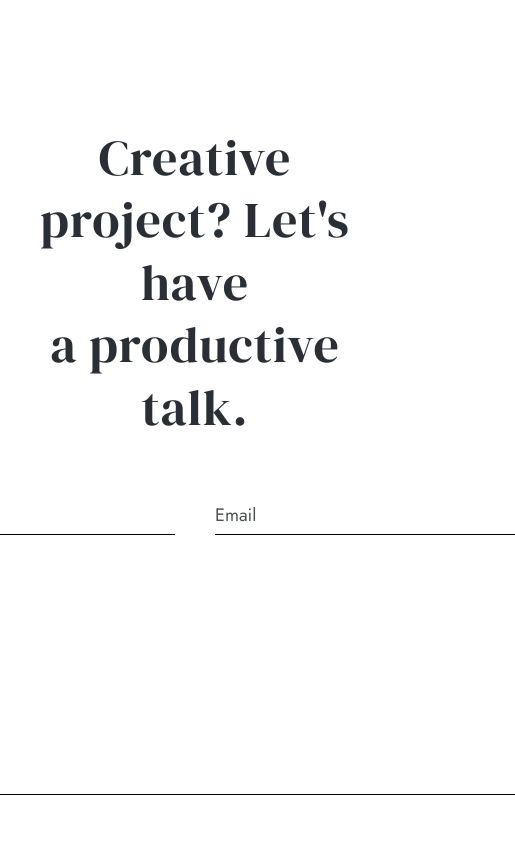
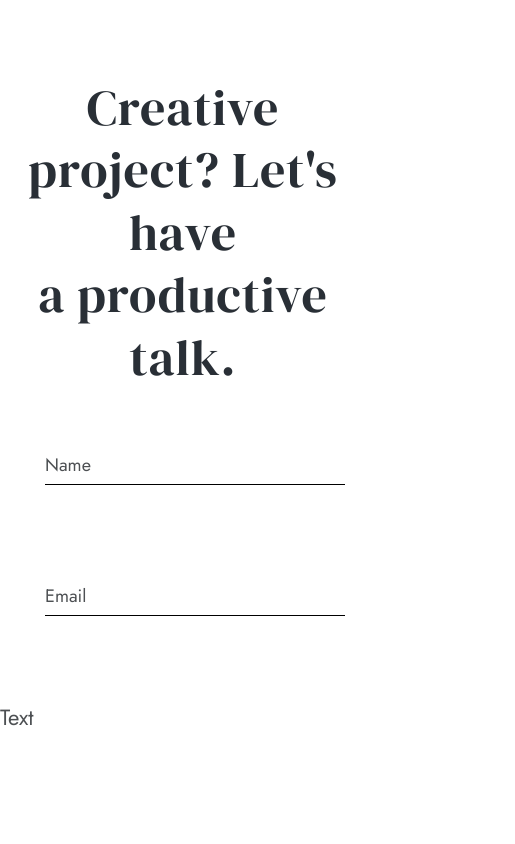
Before and after one commit to IdrisVeli1987/Interno, a React (Vite) app: page /AboutUs in a window 390 px wide. Shown: the part 1920-2764 px from the top of the page, 515 px wide, since content can reach past the window. Built offline with nearby package versions, Linux system fonts and the light colour scheme; no server answers.

Commit message:
add bootstrap cols

```diff
--- a/src/Components/AboutUs/Forms/index.jsx
+++ b/src/Components/AboutUs/Forms/index.jsx
@@ -21,14 +21,14 @@ const Forms = () => {
     <div className="container">
       <div className="row">
         <div className={styles.FormBox}>
-          <div className={styles.FormTitle}>
+          <div className={`${styles.FormTitle} row col-12 col-xl-12`}>
             <h3>
               Creative project? Let's have <br /> a productive talk.
             </h3>
           </div>
           <div className={styles.FormContent}>
             <form onSubmit={form.handleSubmit}>
-              <div className={styles.FormInput}>
+              <div className={`${styles.FormInput} row col-12 col-xl-12 col-sm-10`}>
                 <input type="name" name="name" placeholder="Name" required />
                 <input
                   type="email"
@@ -37,15 +37,16 @@ const Forms = () => {
                   required
                 />
               </div>
-              <div className={styles.FormTextarea}>
+              <div className={`${styles.FormTextarea} row col-12 col-xl-12 col-sm-10`}>
                 <textarea
                   type="text"
                   name="message"
                   placeholder="Text"
+                  className="row col-12 col-xl-12 col-sm-2"
                 ></textarea>
               </div>
-              <div className={styles.FormBtn}>
-                <Link to="/contact">
+              <div className={`${styles.FormBtn}`}>
+                <Link to="/contact" className={`${styles.FormLink}`}>
                   <Button
                     title="Send Now"
                     arrow
```
